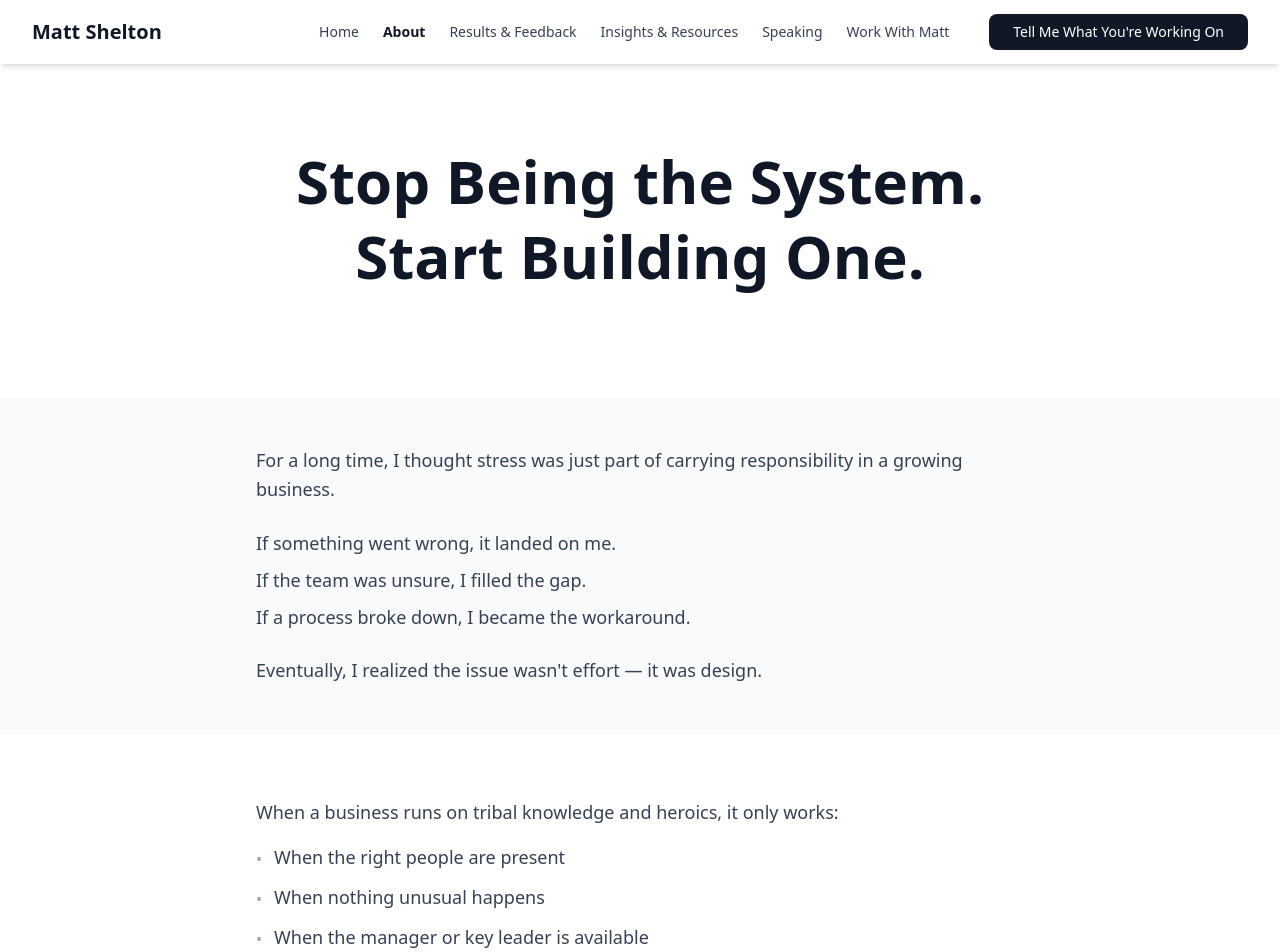
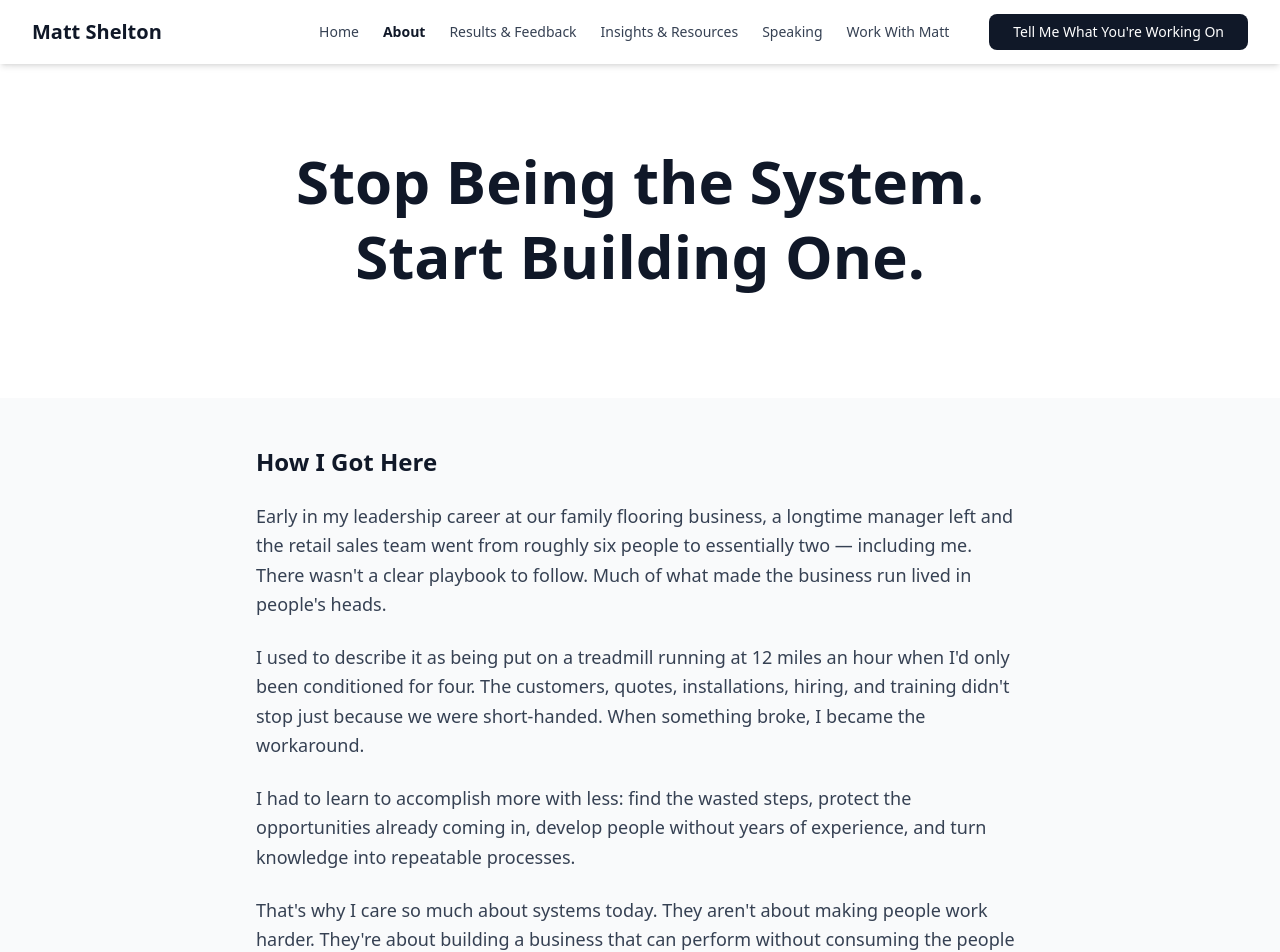
Before and after one commit to mshelton325/My-Website, a React (Vite) app: page /about in a window 1280 px wide. Shown: the top 952 px of the page. Built offline with nearby package versions, Linux system fonts and the light colour scheme.

Commit message:
Add authentic systems origin and both long-term missions to About page

```diff
--- a/src/pages/About.jsx
+++ b/src/pages/About.jsx
@@ -21,30 +21,26 @@ export default function About() {
         </div>
       </section>
 
-      {/* OPENING SECTION */}
+      {/* OPENING: WHY I HAD TO BUILD SYSTEMS */}
       <section className="py-12 px-4 bg-gray-50">
         <div className="max-w-3xl mx-auto">
+          <h2 className="text-2xl font-bold text-gray-900 mb-6">How I Got Here</h2>
           <p className="text-lg text-gray-700 mb-6 leading-relaxed">
-            For a long time, I thought stress was just part of carrying responsibility in a growing business.
-          </p>
-
-          <p className="text-lg text-gray-700 mb-2 leading-relaxed">
-            If something went wrong, it landed on me.
-          </p>
-          <p className="text-lg text-gray-700 mb-2 leading-relaxed">
-            If the team was unsure, I filled the gap.
+            Early in my leadership career at our family flooring business, a longtime manager left and the retail sales team went from roughly six people to essentially two — including me. There wasn't a clear playbook to follow. Much of what made the business run lived in people's heads.
           </p>
           <p className="text-lg text-gray-700 mb-6 leading-relaxed">
-            If a process broke down, I became the workaround.
+            I used to describe it as being put on a treadmill running at 12 miles an hour when I'd only been conditioned for four. The customers, quotes, installations, hiring, and training didn't stop just because we were short-handed. When something broke, I became the workaround.
           </p>
-
+          <p className="text-lg text-gray-700 mb-6 leading-relaxed">
+            I had to learn to accomplish more with less: find the wasted steps, protect the opportunities already coming in, develop people without years of experience, and turn knowledge into repeatable processes.
+          </p>
           <p className="text-lg text-gray-700 leading-relaxed font-medium">
-            Eventually, I realized the issue wasn't effort — it was design.
+            That's why I care so much about systems today. They aren't about making people work harder. They're about building a business that can perform without consuming the people running it.
           </p>
         </div>
       </section>
 
-      {/* CORE SHIFT */}
+            {/* CORE SHIFT */}
       <section className="py-16 px-4">
         <div className="max-w-3xl mx-auto">
           <p className="text-lg text-gray-700 mb-4 leading-relaxed">
@@ -229,7 +225,7 @@ export default function About() {
         </div>
       </section>
 
-      {/* LONG-TERM MISSION & FAITH */}
+      {/* THE TWO MISSIONS BEHIND THIS WORK */}
       <section className="py-16 px-4 bg-gray-50">
         <div className="max-w-3xl mx-auto">
           <h2 className="text-2xl font-bold text-gray-900 mb-6">
@@ -237,15 +233,19 @@ export default function About() {
           </h2>
 
           <p className="text-lg text-gray-700 mb-6 leading-relaxed">
-            After nearly two decades inside a family flooring business, I want to share the lessons, mistakes, systems, tools, and experience accumulated over that time rather than letting that knowledge simply disappear.
+            I don't want nearly two decades of lessons — including the hard ones — to disappear. I want to share practical systems, tools, and experience with other flooring owners, managers, and people coming up in the industry, especially those who feel like the business has taken over their lives.
           </p>
 
           <p className="text-lg text-gray-700 mb-6 leading-relaxed">
-            I also have a broader life mission: eventually creating experiences on the water for foster kids, underprivileged kids, and their families — fishing, boating, exploring nature, and spending meaningful time outdoors together.
+            My hope is to help them build businesses that are more profitable, less stressful, and less dependent on constant heroics — so they have more freedom for their families, their health, and the life they want outside work.
+          </p>
+
+          <p className="text-lg text-gray-700 mb-6 leading-relaxed">
+            I also have a longer-term mission close to my heart: taking children in foster care, children with disabilities or serious illnesses, and kids whose families face financial barriers out on the water to fish, explore, and experience the joy of being outdoors together.
           </p>
 
           <p className="text-lg text-gray-700 mb-8 leading-relaxed font-medium">
-            This is part of what I hope this next chapter gives me the capacity to do.
+            I want to build my teaching, resources, and business work in a way that can eventually help pay for those outings — so the children and families can enjoy them at no charge. I'm working toward that vision, not claiming it's an established program today.
           </p>
 
           {/* AL BOULOGNE TESTIMONIAL */}
@@ -260,7 +260,7 @@ export default function About() {
         </div>
       </section>
 
-      {/* CLOSING */}
+            {/* CLOSING */}
       <section className="py-16 px-4 bg-gray-50 border-t border-gray-200">
         <div className="max-w-3xl mx-auto text-center">
           <p className="text-lg text-gray-700 mb-4 leading-relaxed">
```
